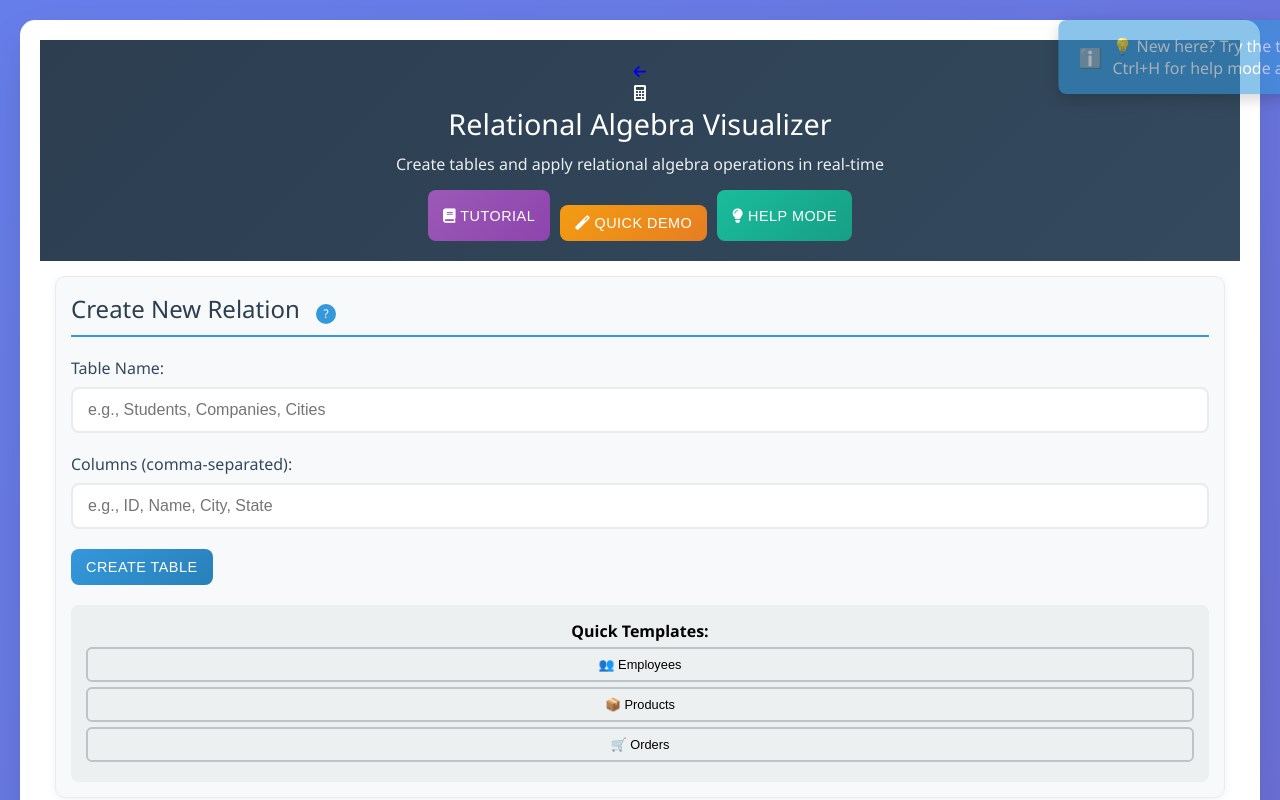
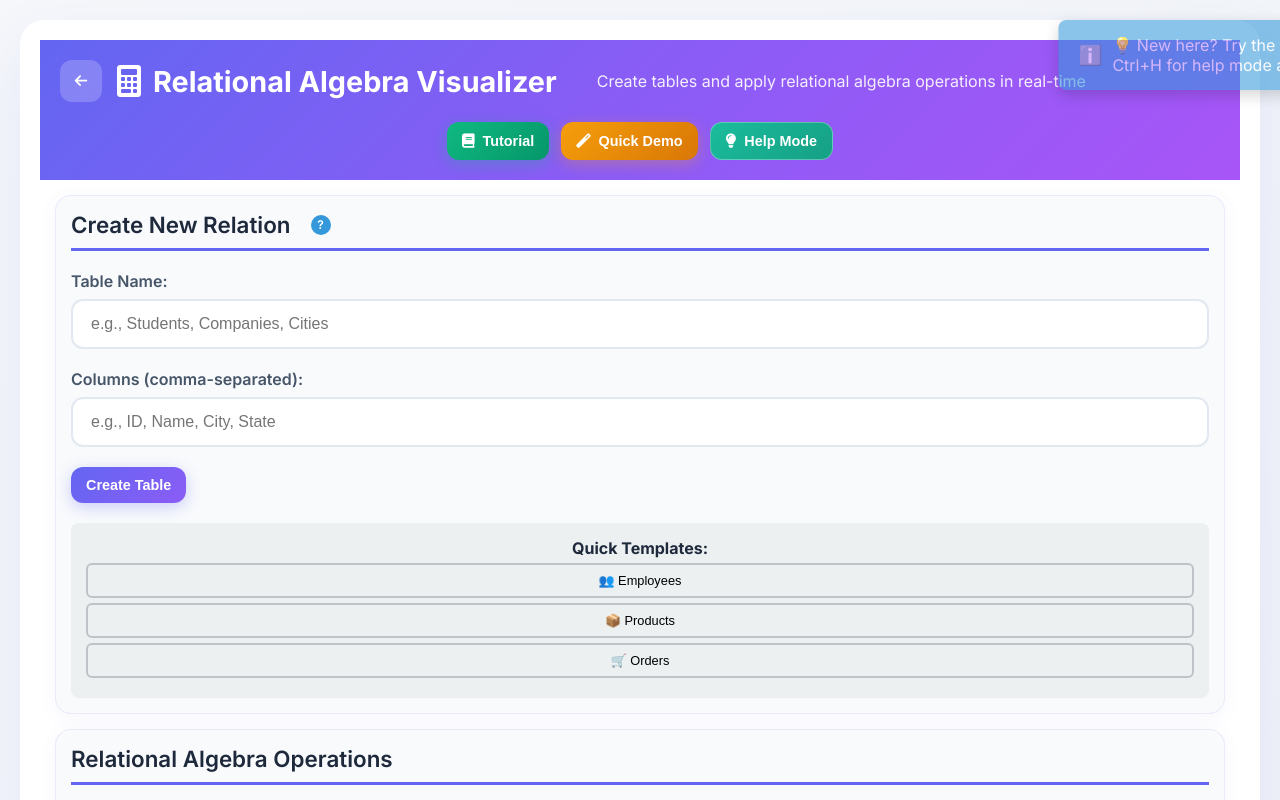
Before and after one commit to kri297/DBMS-PROJECT, a website: page Q3/index.html in a window 1280 px wide. Shown: the top 800 px of the page. Drawn offline with Linux system fonts and the light colour scheme.

Commit message:
style: Update Q3 Relational Algebra styling

```diff
--- a/Q3/styles.css
+++ b/Q3/styles.css
@@ -5,55 +5,104 @@
 }
 
 body {
-    font-family: 'Segoe UI', Tahoma, Geneva, Verdana, sans-serif;
-    background: linear-gradient(135deg, #667eea 0%, #764ba2 100%);
+    font-family: 'Inter', 'Segoe UI', Tahoma, Geneva, Verdana, sans-serif;
+    background: linear-gradient(135deg, #f5f7fa 0%, #e4e9f2 100%);
     min-height: 100vh;
     padding: 20px;
+    color: #1e293b;
 }
 
 .container {
     max-width: 1400px;
     margin: 0 auto;
     background: white;
-    border-radius: 15px;
-    box-shadow: 0 20px 40px rgba(0,0,0,0.1);
+    border-radius: 24px;
+    box-shadow: 0 25px 60px rgba(99, 102, 241, 0.1);
     overflow: hidden;
 }
 
 header {
-    background: linear-gradient(135deg, #2c3e50 0%, #34495e 100%);
-    color: white;
-    padding: 30px;
-    text-align: center;
+    background: linear-gradient(135deg, #6366f1 0%, #8b5cf6 50%, #a855f7 100%);
+    color: white;
+    padding: 30px 40px;
+    position: relative;
+}
+
+.header-content {
+    display: flex;
+    align-items: center;
+    gap: 20px;
+    flex-wrap: wrap;
+}
+
+.header-left {
+    display: flex;
+    align-items: center;
+    gap: 15px;
+}
+
+.logo {
+    display: flex;
+    align-items: center;
+    gap: 12px;
+}
+
+.logo i {
+    font-size: 2rem;
 }
 
 header h1 {
-    font-size: 2.5em;
-    margin-bottom: 10px;
-    font-weight: 300;
-}
-
-header p {
-    font-size: 1.1em;
+    font-size: 2rem;
+    font-weight: 700;
+    margin: 0;
+}
+
+.header-subtitle {
+    flex: 1;
     opacity: 0.9;
+    font-size: 1rem;
+    margin-left: 20px;
+}
+
+.btn-back {
+    display: inline-flex;
+    align-items: center;
+    justify-content: center;
+    width: 42px;
+    height: 42px;
+    background: rgba(255, 255, 255, 0.2);
+    color: white;
+    border-radius: 12px;
+    text-decoration: none;
+    font-size: 1.1rem;
+    transition: all 0.3s cubic-bezier(0.4, 0, 0.2, 1);
+    border: 1px solid rgba(255, 255, 255, 0.3);
+}
+
+.btn-back:hover {
+    background: rgba(255, 255, 255, 0.3);
+    transform: translateX(-3px);
 }
 
 .panel {
-    background: #f8f9fa;
+    background: #f8fafc;
     margin: 20px;
-    padding: 25px;
-    border-radius: 10px;
-    border: 1px solid #e9ecef;
-    box-shadow: 0 2px 10px rgba(0,0,0,0.05);
+    padding: 28px;
+    border-radius: 16px;
+    border: 1px solid rgba(99, 102, 241, 0.1);
+    box-shadow: 0 4px 20px rgba(99, 102, 241, 0.05);
 }
 
 .panel h2 {
-    color: #2c3e50;
+    color: #1e293b;
     margin-bottom: 20px;
-    font-size: 1.5em;
-    font-weight: 500;
-    border-bottom: 2px solid #3498db;
+    font-size: 1.4rem;
+    font-weight: 600;
+    border-bottom: 3px solid #6366f1;
     padding-bottom: 10px;
+    display: flex;
+    align-items: center;
+    gap: 10px;
 }
 
 .form-group {
@@ -63,91 +112,125 @@ header p {
 .form-group label {
     display: block;
     margin-bottom: 8px;
-    font-weight: 500;
-    color: #34495e;
+    font-weight: 600;
+    color: #475569;
 }
 
 input[type="text"], select {
     width: 100%;
-    padding: 12px 15px;
-    border: 2px solid #e9ecef;
-    border-radius: 8px;
+    padding: 14px 18px;
+    border: 2px solid #e2e8f0;
+    border-radius: 12px;
     font-size: 1em;
-    transition: all 0.3s ease;
+    transition: all 0.3s cubic-bezier(0.4, 0, 0.2, 1);
     background: white;
+    color: #1e293b;
 }
 
 input[type="text"]:focus, select:focus {
     outline: none;
-    border-color: #3498db;
-    box-shadow: 0 0 0 3px rgba(52, 152, 219, 0.1);
+    border-color: #6366f1;
+    box-shadow: 0 0 0 4px rgba(99, 102, 241, 0.1);
 }
 
 .btn {
-    padding: 12px 25px;
+    padding: 12px 24px;
     border: none;
-    border-radius: 8px;
-    font-size: 1em;
-    font-weight: 500;
+    border-radius: 12px;
+    font-size: 0.95em;
+    font-weight: 600;
     cursor: pointer;
-    transition: all 0.3s ease;
-    text-transform: uppercase;
-    letter-spacing: 0.5px;
+    transition: all 0.3s cubic-bezier(0.4, 0, 0.2, 1);
+    display: inline-flex;
+    align-items: center;
+    gap: 8px;
 }
 
 .btn-primary {
-    background: linear-gradient(135deg, #3498db 0%, #2980b9 100%);
-    color: white;
+    background: linear-gradient(135deg, #6366f1 0%, #8b5cf6 100%);
+    color: white;
+    box-shadow: 0 4px 15px rgba(99, 102, 241, 0.3);
 }
 
 .btn-primary:hover {
     transform: translateY(-2px);
-    box-shadow: 0 5px 15px rgba(52, 152, 219, 0.4);
+    box-shadow: 0 8px 25px rgba(99, 102, 241, 0.4);
 }
 
 .btn-operation {
-    background: linear-gradient(135deg, #e74c3c 0%, #c0392b 100%);
+    background: linear-gradient(135deg, #f43f5e 0%, #e11d48 100%);
     color: white;
     font-size: 0.9em;
-    padding: 8px 16px;
+    padding: 10px 18px;
+    box-shadow: 0 4px 15px rgba(244, 63, 94, 0.3);
 }
 
 .btn-operation:hover {
-    transform: translateY(-1px);
-    box-shadow: 0 3px 10px rgba(231, 76, 60, 0.4);
+    transform: translateY(-2px);
+    box-shadow: 0 6px 20px rgba(244, 63, 94, 0.4);
 }
 
 .btn-secondary {
-    background: linear-gradient(135deg, #95a5a6 0%, #7f8c8d 100%);
+    background: linear-gradient(135deg, #64748b 0%, #475569 100%);
     color: white;
 }
 
 .btn-secondary:hover {
     transform: translateY(-2px);
-    box-shadow: 0 5px 15px rgba(149, 165, 166, 0.4);
+    box-shadow: 0 5px 15px rgba(100, 116, 139, 0.4);
 }
 
 .btn-demo {
-    background: linear-gradient(135deg, #f39c12 0%, #e67e22 100%);
-    color: white;
-    margin-top: 15px;
-    font-size: 0.9em;
+    background: linear-gradient(135deg, #f59e0b 0%, #d97706 100%);
+    color: white;
+    box-shadow: 0 4px 15px rgba(245, 158, 11, 0.3);
 }
 
 .btn-demo:hover {
     transform: translateY(-2px);
-    box-shadow: 0 5px 15px rgba(243, 156, 18, 0.4);
+    box-shadow: 0 6px 20px rgba(245, 158, 11, 0.4);
+}
+
+.btn-tutorial {
+    background: linear-gradient(135deg, #10b981 0%, #059669 100%);
+    color: white;
+    box-shadow: 0 4px 15px rgba(16, 185, 129, 0.3);
+}
+
+.btn-tutorial:hover {
+    transform: translateY(-2px);
+    box-shadow: 0 6px 20px rgba(16, 185, 129, 0.4);
+}
+
+.btn-help {
+    background: rgba(255, 255, 255, 0.2);
+    color: white;
+    border: 1px solid rgba(255, 255, 255, 0.3);
+}
+
+.btn-help:hover {
+    background: rgba(255, 255, 255, 0.3);
 }
 
 .header-buttons {
     display: flex;
-    gap: 10px;
+    gap: 12px;
     justify-content: center;
     flex-wrap: wrap;
-    margin-top: 15px;
-}
-
-.btn-tutorial {
+    margin-top: 20px;
+}
+
+.btn-explain {
+    background: linear-gradient(135deg, #0ea5e9 0%, #0284c7 100%);
+    color: white;
+    font-size: 0.85em;
+    padding: 8px 14px;
+}
+
+.btn-explain:hover {
+    transform: translateY(-1px);
+    box-shadow: 0 4px 12px rgba(14, 165, 233, 0.4);
+}
     background: linear-gradient(135deg, #9b59b6 0%, #8e44ad 100%);
     color: white;
     font-size: 0.9em;
```
